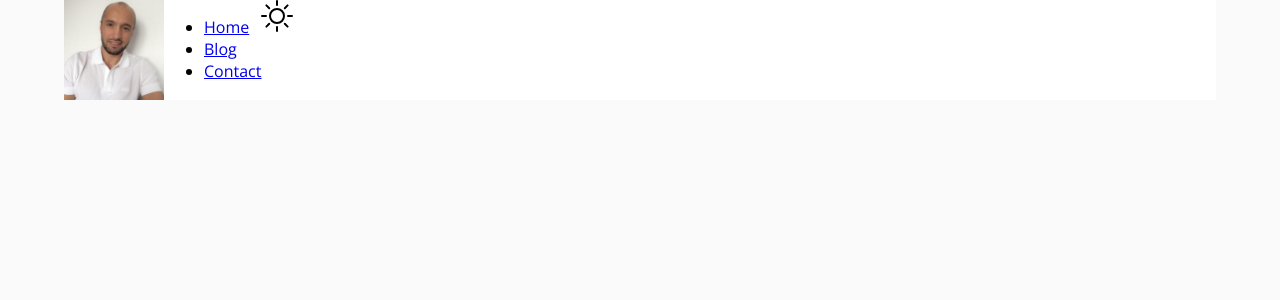
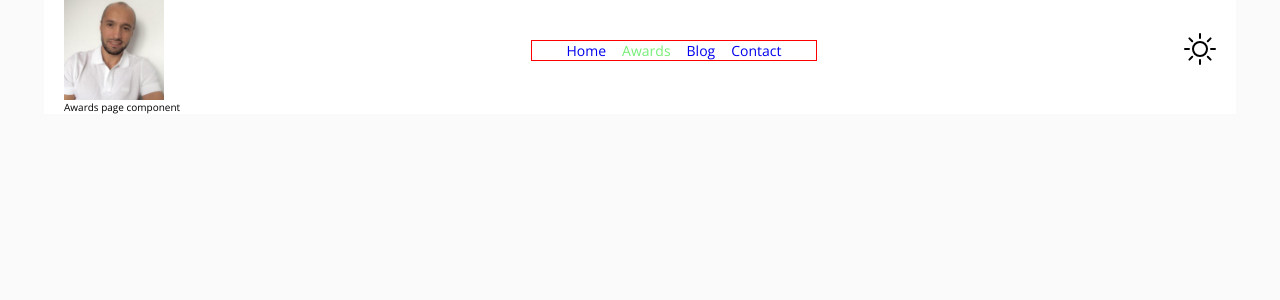
Before and after one commit to Yariandres/nuxt-personal-blog, a Nuxt app: page /awards in a window 1280 px wide. Before the commit this address had no page. Shown: the top 300 px of the page. Built offline with nearby package versions, Linux system fonts and the light colour scheme; a web font is replaced by a local one.

Commit message:
adds basic nav items layout

```diff
--- a/components/BaseContainer.vue
+++ b/components/BaseContainer.vue
@@ -3,3 +3,10 @@
     <slot/>
   </div>
 </template>
+
+<style lang="scss">
+.base-container {
+  padding-inline: 2rem;
+}
+
+</style>
--- a/components/BlogNav.vue
+++ b/components/BlogNav.vue
@@ -1,18 +1,11 @@
 <template>
   <header :class="$style['header']">
     <img src="~/assets/img/yari.jpeg" alt="thum nail" height="100" width="100" />
-    <nav>
-      <ul class="list">
-        <li>
-          <NuxtLink to="/">Home</NuxtLink>
-        </li>
-        <li>
-          <NuxtLink to="/blog">Blog</NuxtLink>
-        </li>
-        <li>
-          <NuxtLink to="/contact">Contact</NuxtLink>
-        </li>
-      </ul>
+    <nav :class="$style['nav']">
+      <NuxtLink to="/">Home</NuxtLink>
+      <NuxtLink to="/awards">Awards</NuxtLink>
+      <NuxtLink to="/blog">Blog</NuxtLink>
+      <NuxtLink to="/contact">Contact</NuxtLink>
     </nav>
     <div>
       <SunIcon @click="switchColorMode" v-if="mode === 'light'" :width="32" :height="32" />
@@ -33,5 +26,27 @@ const switchColorMode = () => {
 <style lang="scss" module>
 .header {
   display: flex;
+  justify-content: space-between;
+  align-items: center;
+
+  nav {
+    border: 1px solid red;
+    display: flex;
+    gap: 1.6rem;
+    padding-inline: 3.5rem;
+
+    a {
+      text-decoration: none;
+      font-size: 1.4rem !important;
+
+      &:visited {
+        color: unset;
+      }
+
+      &:hover {
+        color: var(--color-primary);
+      }
+    }
+  }
 }
 </style>
--- /dev/null
+++ b/pages/awards/index.vue
@@ -0,0 +1,13 @@
+<template>
+  <div>
+    Awards page component
+  </div>
+</template>
+
+<script setup lang="ts">
+
+</script>
+
+<style lang="scss" scoped>
+
+</style>
--- a/styles/index.scss
+++ b/styles/index.scss
@@ -1,4 +1,8 @@
 @import './variables.scss';
+
+html {
+  font-size: 62.5%;
+}
 
 body {
   font-family: 'Open Sans', sans-serif;
@@ -30,3 +34,7 @@ body {
   border-left: 1px solid #474545;
   border-right: 1px solid #474545;
 }
+
+.router-link-active {
+  color: var(--text-color-active) !important;
+}
--- a/styles/variables.scss
+++ b/styles/variables.scss
@@ -2,6 +2,7 @@
   /* TEXT */
   --text-color-dark: #000;
   --text-color-light: #fff;
+  --text-color-active: #77EE77;
 
   /* BACKGROUND */
   --bg-dark-primary: #000;
```
